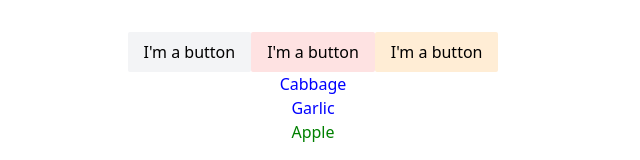
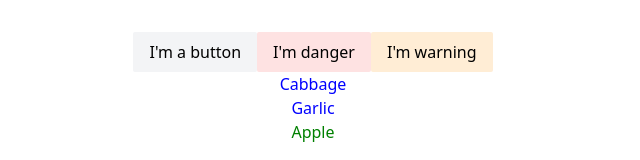
Before and after one commit to wang01h2/react-tic-tac-toe, a React (Vite) app: page / in a window 1280 px wide. Shown: the top 160 px of the page, without its empty margins (327-967 px from the left). Built offline with nearby package versions, Linux system fonts and the light colour scheme.

Commit message:
feat(App.jsx     Button.jsx): Button.jsx增加danger & warning styles
Button.jsx增加danger & warning styles

```diff
--- a/src/App.jsx
+++ b/src/App.jsx
@@ -17,8 +17,8 @@ function App(){
     return (
         <>
             <Button className={'awesome-button'} type="" onClick={() => console.log('click done.')}>I'm a button</Button>
-            <Button className={'awesome-button'} type="danger" onClick={() => console.log('click done.')}>I'm a button</Button>
-            <Button className={'awesome-button'} type="warning" onClick={() => console.log('click done.')}>I'm a button</Button>
+            <Button className={'awesome-button'} type="danger" onClick={() => console.log('click done.')}>I'm danger</Button>
+            <Button className={'awesome-button'} type="warning" onClick={() => console.log('click done.')}>I'm warning</Button>
             <ul className={'hello-react'}>{listItem}</ul>
         </>
     )
```
